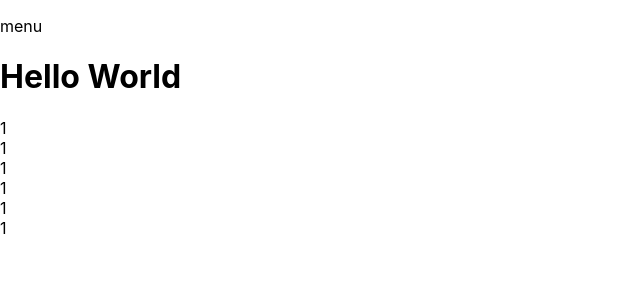
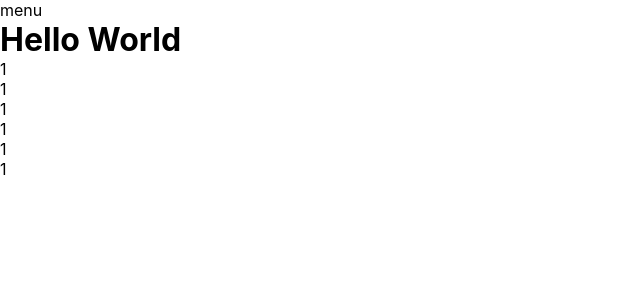
Before and after one commit to Carloscruzvalencia/Guia-Sass, a React (Create React App) app: page / in a window 1280 px wide. Shown: the top 300 px of the page, without its empty margins (0-640 px from the left). Built offline with nearby package versions, Linux system fonts and the light colour scheme.

Commit message:
\update\

```diff
--- a/src/index.js
+++ b/src/index.js
@@ -3,6 +3,7 @@ import ReactDOM from 'react-dom/client';
 import './index.css';
 import App from './App';
 
+
 const root = ReactDOM.createRoot(document.getElementById('root'));
 root.render(
     <App />
--- /dev/null
+++ b/src/sass/base/_fonts.scss
@@ -0,0 +1,5 @@
+// sans noto 100
+@import url('https://fonts.googleapis.com/css2?family=Noto+Sans+JP:wght@100&display=swap');
+
+// splash regular 400
+@import url('https://fonts.googleapis.com/css2?family=Splash&display=swap');
--- a/src/sass/base/_settings.scss
+++ b/src/sass/base/_settings.scss
@@ -0,0 +1,16 @@
+// Esconder el scroll
+// ::-webkit-scrollbar{
+//     display: none;
+// }
+
+* {
+    list-style-type: none;
+    margin-block-start: 0vw;
+    margin-block-end: 0vw;
+    margin-inline-start: 0vw;
+    margin-inline-end: 0vw;
+    padding-inline-start: 0vw;
+    user-select: none;
+    text-decoration: none;
+    color: black;
+}
--- a/src/sass/layouts/_landing.scss
+++ b/src/sass/layouts/_landing.scss
@@ -0,0 +1,20 @@
+body{
+    margin: 0;
+
+    // Desavilitar escroll en el body
+    // overflow-y: hidden;
+    // overflow-x: hidden;
+    header{
+
+    }
+    main{
+        width: 100vw;
+        height: 100vh;
+    }
+    // aside{
+
+    // }
+    // footer{
+
+    // }
+}
--- a/src/sass/main.scss
+++ b/src/sass/main.scss
@@ -1,3 +1,8 @@
+
 @use "base/settings.scss";
+
+@use "components/menu.scss";
 @use "components/button.scss";
+
+
 @use "layouts/landing.scss";
```
Also changed, not shown: src/sass/components/_menu.scss (added, +19 -0 lines), 1 other file (tests, documents, lock files or other folders).
